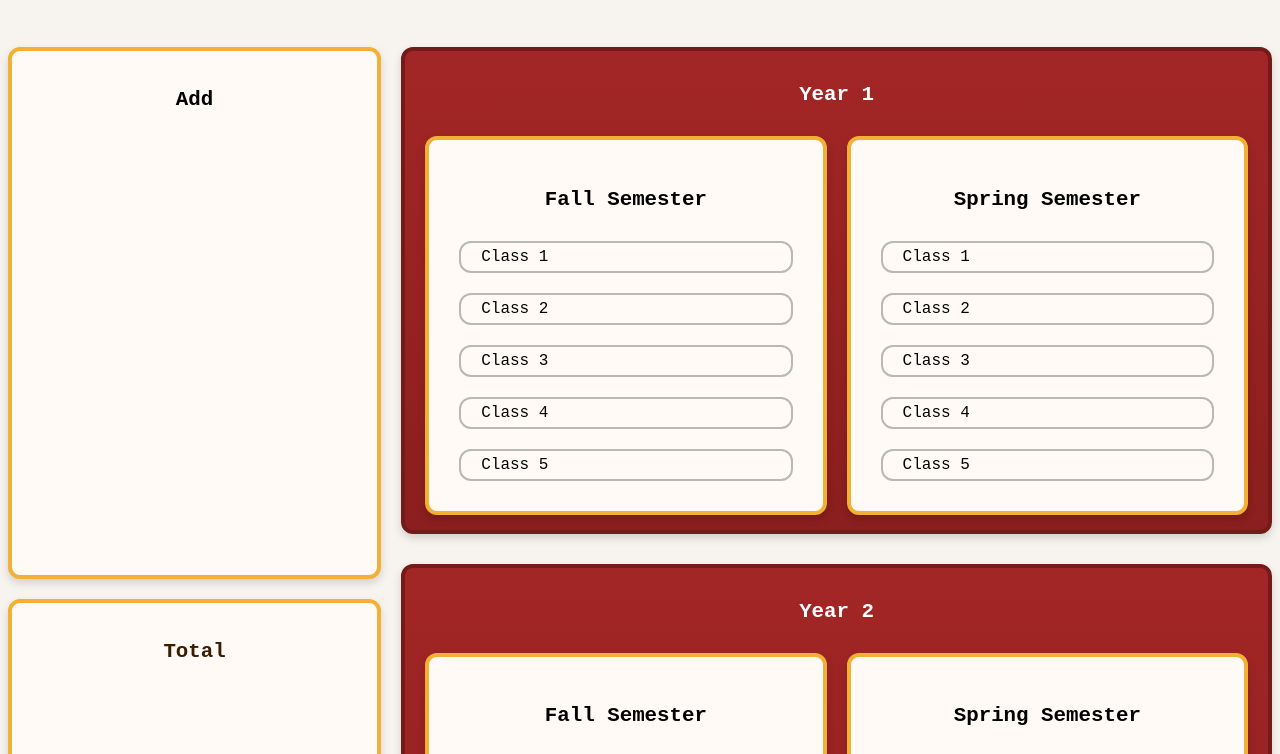
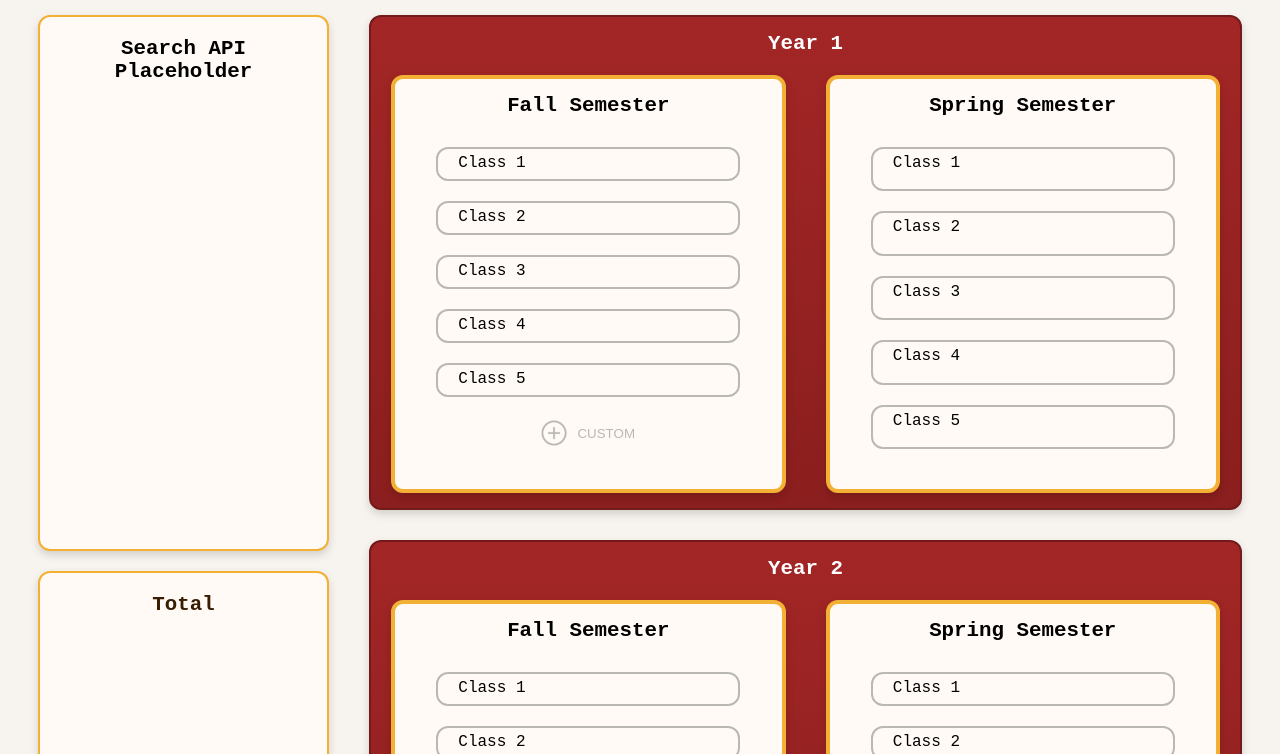
Before and after one commit to IIT-ITMD-443/CollegeSchedule, a plain HTML site: page src/index.html in a window 1280 px wide. Shown: the part 90-844 px from the top of the page. Drawn offline with Linux system fonts and the light colour scheme; a script that the page names is missing.

Commit message:
adding button functionality

```diff
--- a/src/index.html
+++ b/src/index.html
@@ -10,12 +10,12 @@
 	<body>
 		<main>
 			<header>
-				<h1>Illinois Tech 4 Year Plan</h1>
+				<h1>4 Year Plan</h1>
 			</header>
 			<div class="container">
 				<div class="left">
 					<div class="box-add">
-						<h2>Add</h2>
+						<h2>Search API Placeholder</h2>
 					</div>
 					<div class="box-total">
 						<h2>Total</h2>
@@ -42,6 +42,10 @@
 								<div class="box">
 									<p>Class 5</p>
 								</div>
+								<button class ="button" type="button" commandfor="mydialog" command="show-modal">
+									<img src="img/add.png" alt="add icon">
+									<p>CUSTOM</p>
+								</button>
 							</div>
 							<div class="semester">
 								<h2>Spring Semester</h2>
--- a/src/style.css
+++ b/src/style.css
@@ -1,4 +1,4 @@
-p {
+p, h2, h1 {
     margin: 0;
     padding: 0;
     box-sizing: border-box;
@@ -15,11 +15,6 @@ body{
     background-color: #f7f4ef;
 }
 
-main{
-     max-width: 1300px;
-     margin: auto;
-}
-
 h2 {
     font-size: 1.3em;
     margin-bottom: 10px;
@@ -29,7 +24,7 @@ header h1{
     background-color: #A32626;
     color: #FFFFFF;
     padding: 15px 0;
-    margin-top: 20px;
+    margin: 0px;
     text-align: center;
     font-size: 1.8em;
     border-bottom: 4px solid #731A1A;
@@ -38,15 +33,15 @@ header h1{
 .container{
     display: flex;
     flex-direction: row;
-    gap: 20px;
-    margin: 50px auto;
+    gap: 40px;
+    margin: 30px;
     text-align: center;
 }
 
 .left{
     display: flex;
     flex-direction: column;
-    flex: 30%;
+    flex: 25%;
     gap: 20px;
     height: 800px;
 }
@@ -54,7 +49,7 @@ header h1{
 .box-add{
     flex: 2 2 0;
     background-color: #fffaf5;
-    border: 4px solid #F2B134;
+    border: 2px solid #F2B134;
     border-radius: 12px;
     padding: 20px;
     box-shadow: 0 4px 8px rgba(0,0,0,0.15);
@@ -63,7 +58,7 @@ header h1{
 .box-total{
     flex: 0 0 200px;
     background-color: #fffaf5;
-    border: 4px solid #F2B134;
+    border: 2px solid #F2B134;
     color: #3A1C00;
     border-radius: 12px;
     padding: 20px;
@@ -71,7 +66,7 @@ header h1{
 }
 
 .right{
-    flex: 70%;
+    flex: 75%;
     display: flex;
     flex-direction: column;
     gap: 30px;
@@ -81,9 +76,9 @@ header h1{
     display: flex;
     flex-direction: column;
     flex: 1 1 400px;
-    gap: 20px;
+    gap: 10px;
     background: linear-gradient(180deg, #A32626 0%, #8B1E1E 100%);
-    border: 4px solid #731A1A;
+    border: 2px solid #731A1A;
     border-radius: 12px;
     padding: 15px 20px;
     box-shadow: 0 4px 8px rgba(0,0,0,0.15);
@@ -97,7 +92,7 @@ header h1{
     display: flex;
     flex-direction: row;
     flex: 1;
-    gap: 20px;
+    gap: 40px;
 }
 
 .semester {
@@ -108,17 +103,41 @@ header h1{
     background-color: #fffaf5;
     border: 4px solid #F2B134;
     border-radius: 12px;
-    padding: 30px;
+    padding: 15px 20px 40px 20px;
     box-shadow: 0 4px 8px rgba(0,0,0,0.15);
+    align-items: center;
 }
 
 .box{
-    flex: 1;
+    flex: 1 1 20px;
     background-color: #fffaf5;
     border: 2px solid #bab8b4;
     padding: 5px 20px;
     border-radius: 12px;
     text-align: left;
+    width: 75%;
+}
+
+.button {
+    display: flex;
+    align-items: center;
+    border: none;
+    background: none;
+    cursor: pointer;
+    padding-left: 5px;
+    padding-right: 7px;
+    color: #bab8b4;
+}
+
+.button img{
+    margin-right: 8px;
+    width: 30px;
+    height: 30px;
+}
+
+.button:hover{
+    border-radius: 12px;
+    background-color:#ecebe9;
 }
 
 @media (max-width: 1024px) {
```
Also changed, not shown: src/img/add.png (added).
